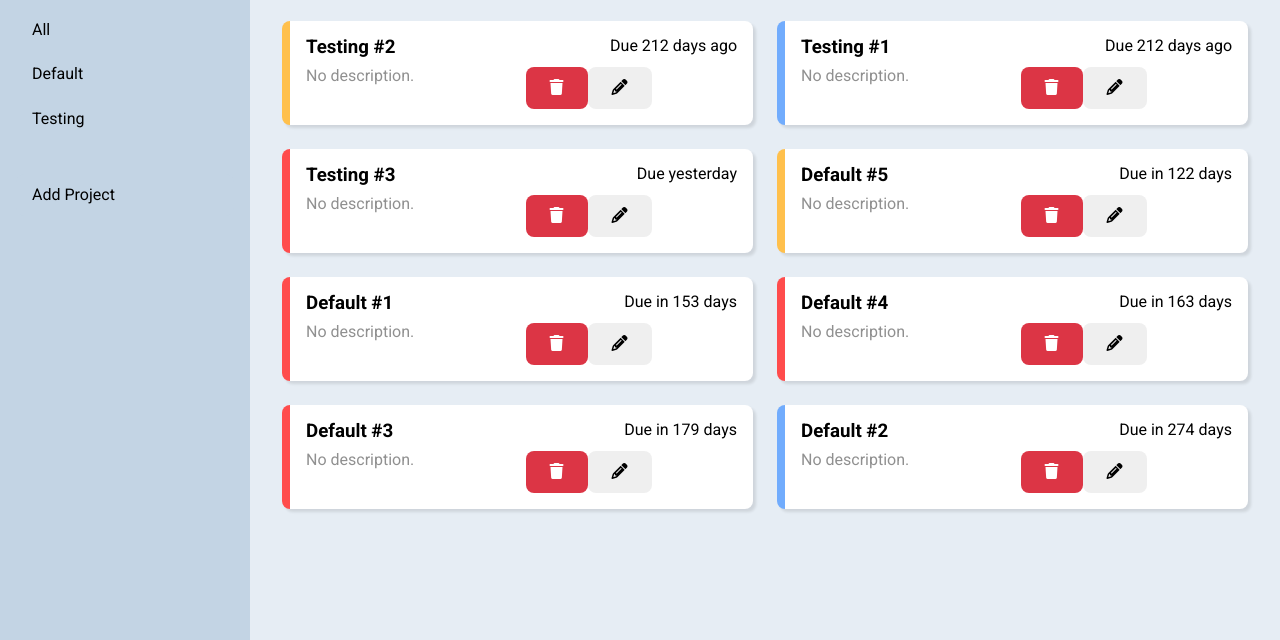
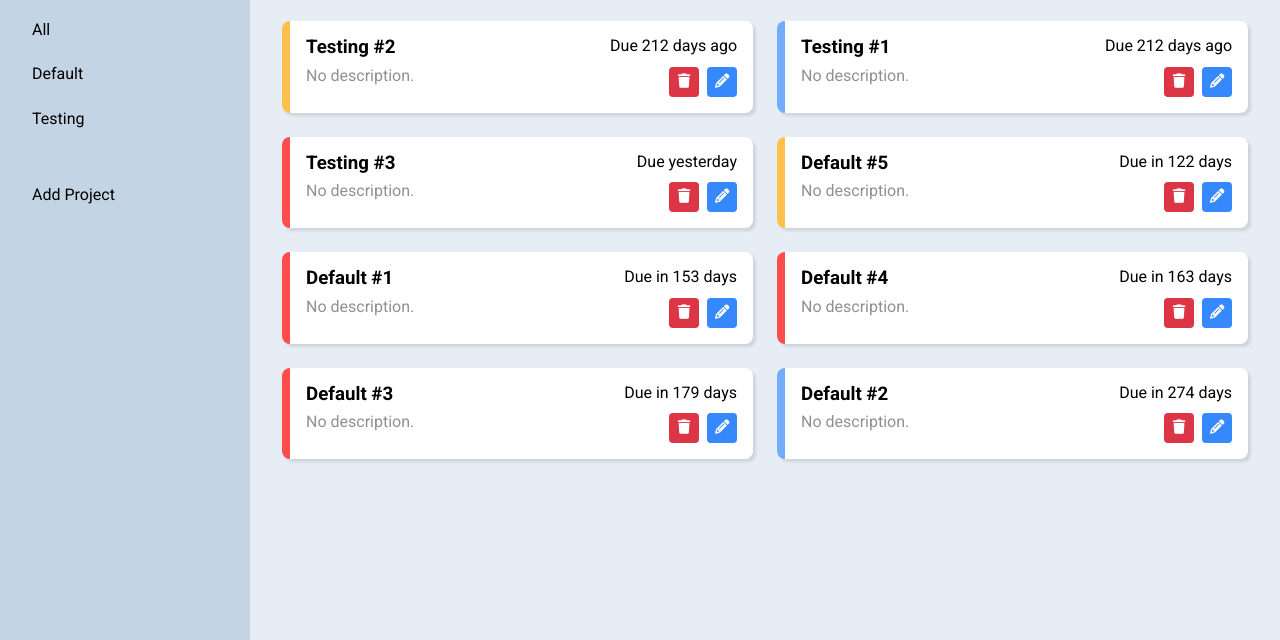
Before and after one commit to arronjohnson/todo-list, a website built with webpack: page src/index.html in a window 1280 px wide. Shown: the part 77-717 px from the top of the page. Built offline with nearby package versions, Linux system fonts and the light colour scheme.

Commit message:
Style task card edit buttons

```diff
--- a/src/style.scss
+++ b/src/style.scss
@@ -43,6 +43,7 @@ a {
 
   &:active {
     background-color: darken($color, 15%);
+    transform: scale(0.96);
   }
 }
 
@@ -50,6 +51,7 @@ a {
   border: none;
   border-radius: 8px;
   padding: 12px 24px;
+  transition: 0.2s transform ease-in-out;
 
   $green-btn-color: #28a745;
   &--green {
@@ -63,6 +65,12 @@ a {
     background-color: $red-btn-color;
     color: white;
     @include button-highlight($red-btn-color);
+  }
+
+  &--blue {
+    background-color: $accent-color;
+    color: white;
+    @include button-highlight($accent-color);
   }
 }
 
@@ -132,12 +140,25 @@ a {
   }
 
   &__due-date,
-  &__btn {
+  &__buttons-container {
     justify-self: end;
   }
 
   &__desc {
     color: #909090;
+  }
+
+  &__buttons-container {
+    display: flex;
+    gap: 8px;
+  }
+
+  &__btn {
+    border-radius: 4px;
+    font-size: 0.9rem;
+    height: 30px;
+    padding: 6px 8px;
+    width: 30px;
   }
 
   @mixin priority-color($color) {
```
